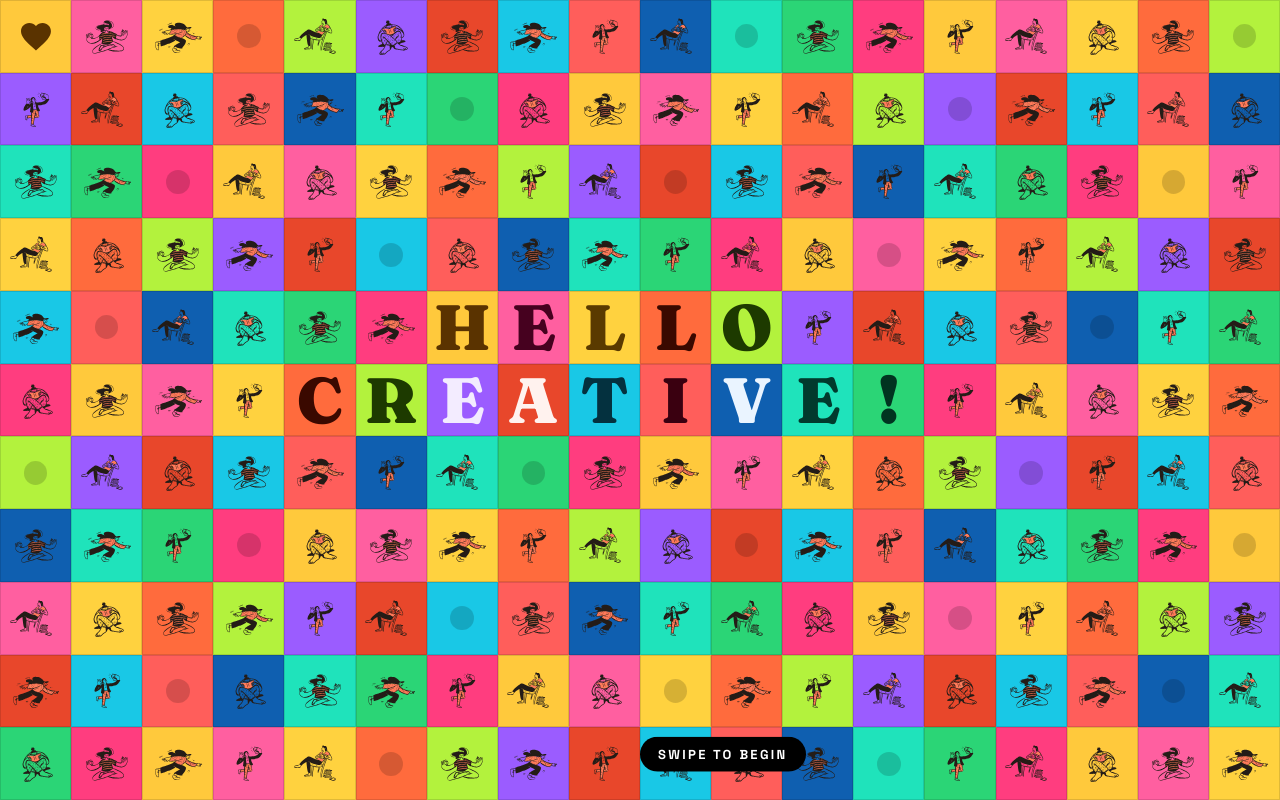
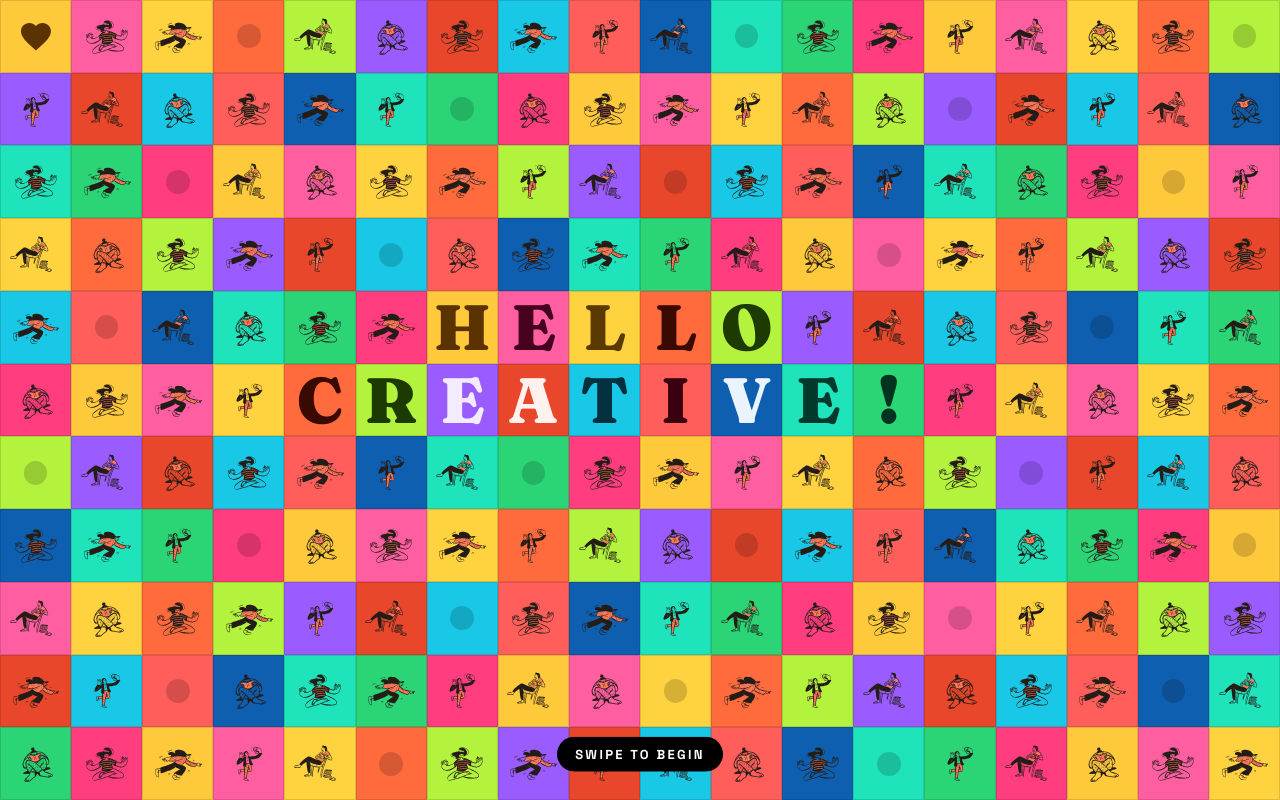
Before and after one commit to anupriyacreates/creative-sparks, a React (Vite) app: page / in a window 1280 px wide. Built offline with nearby package versions, Linux system fonts and the light colour scheme.

Commit message:
Fix swipe hint centering (transform-independent, full-width)

```diff
--- a/src/index.css
+++ b/src/index.css
@@ -124,11 +124,15 @@ body {
   .touch-hint {
     display: block;
     position: fixed;
-    left: 50%;
+    /* span the full width and center via auto margins — NOT translateX, which
+       the bobDown animation's transform would clobber and knock off-center */
+    left: 0;
+    right: 0;
     bottom: clamp(18px, 5vh, 36px);
-    transform: translateX(-50%);
+    width: fit-content;
+    max-width: 90vw;
+    margin: 0 auto;
     z-index: 9999;
-    margin: 0;
     text-align: center;
     color: var(--ink);
     font-family: 'Space Grotesk', system-ui, sans-serif;
```
